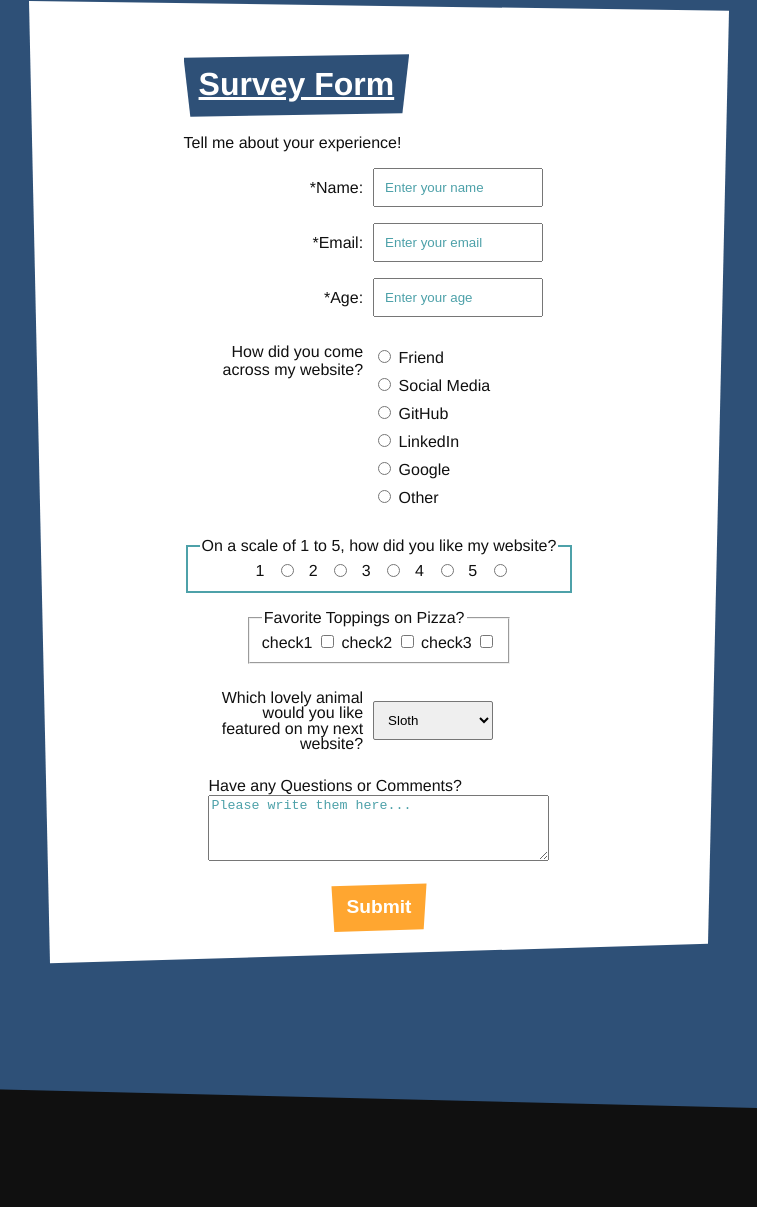
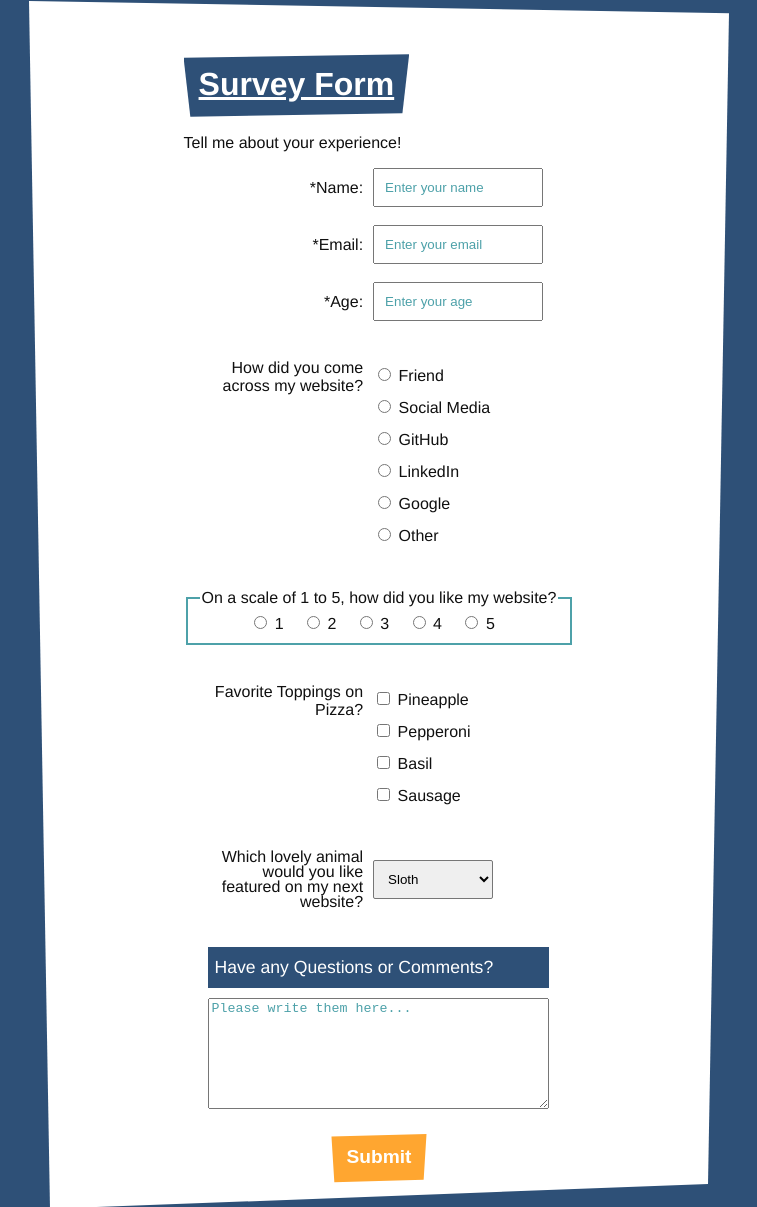
Before and after one commit to JamesScript7/survey-form, a plain HTML site: page index.html in a window 1280 px wide. Shown: the part 49-1256 px from the top of the page, without its empty margins (261-1018 px from the left). Drawn offline with Linux system fonts and the light colour scheme.

Commit message:
Style textarea

```diff
--- a/css/main.scss
+++ b/css/main.scss
@@ -1,4 +1,6 @@
 $font: Helvetica, sans-serif;
+$input-padding: 10px;
+// Colors
 $dark-color: #101010;
 $snow-color: #FFFAFA;
 $white-color: #FFFFFF;
@@ -6,7 +8,7 @@ $white-color: #FFFFFF;
 $blue-color: #2E5077;
 $teal-color: #4DA1A9;
 $orange-color: #FFA630;
-$input-padding: 10px;
+$green-color: #D6F8D6;
 
 * {
   box-sizing: border-box;
@@ -53,7 +55,7 @@ header {
 form {
   display: grid;
   justify-items: center;
-  grid-row-gap: 16px;
+  grid-row-gap: 18px;
   .row {
     width: 90%;
     display: grid;
@@ -94,12 +96,13 @@ form {
     }
   }
 }
-// TRAFFIC SOURCE
-.traffic-source {
+// TRAFFIC SOURCE && PIZZA TOPPINGS
+.selection-list {
   width: 90%;
   border: none;
   display: grid;
   grid-template-columns: repeat(auto-fit, 170px);
+  margin-top: 10px;
   div {
     padding: $input-padding;
     text-align: right;
@@ -109,10 +112,10 @@ form {
     padding: $input-padding 0;
     grid-column: 2 / 3;
     li {
-      padding: 4px 0;
+      padding: 6px 0;
       transition: background-color 0.6s;
       &:hover {
-        background-color: #D6F8D6;
+        background-color: $green-color;
       }
     }
   }
@@ -122,8 +125,20 @@ fieldset.rate-site {
   border-style: solid;
   border-color: $teal-color;
   text-align: center;
-  label, input {
-    padding: 2%;
+  margin-top: 10px;
+  label {
+    padding-right: 14px;
+  }
+}
+// QUESTIONS COMMENTS
+div.text-area {
+  label {
+    font-size: 1.1em;
+    display: block;
+    margin: 10px 0;
+    padding: 10px 6px;
+    color: $white-color;
+    background-color: $blue-color;
   }
 }
 @media only screen and (max-width: 400px) {
--- a/index.html
+++ b/index.html
@@ -34,7 +34,7 @@
 						<input type="number" id="number" name="age" placeholder="Enter your age" required>
 					</div>
 					<!-- TRAFFIC SOURCE -->
-					<div class="traffic-source">
+					<div class="selection-list">
 						<div>How did you come across my website?</div>
 						<ul>
 							<li>
@@ -66,27 +66,39 @@
 					<!-- RATE MY SITE -->
 					<fieldset class="rate-site">
 						<legend>On a scale of 1 to 5, how did you like my website?</legend>
+						<input type="radio" id="1-label" name="radio" value="1">
 						<label for="1-label">1</label>
-						<input type="radio" id="1-label" name="radio" value="1">
+						<input type="radio" id="2-label" name="radio" value="2">
 						<label for="2-label">2</label>
-						<input type="radio" id="2-label" name="radio" value="2">
+						<input type="radio" id="3-label" name="radio" value="3">
 						<label for="3-label">3</label>
-						<input type="radio" id="3-label" name="radio" value="3">
+						<input type="radio" id="4-label" name="radio" value="4">
 						<label for="4-label">4</label>
-						<input type="radio" id="4-label" name="radio" value="4">
+						<input type="radio" id="5-label" name="radio" value="5">
 						<label for="5-label">5</label>
-						<input type="radio" id="5-label" name="radio" value="5">
 					</fieldset>
-					<!-- SOMETHING -->
-					<fieldset>
-						<legend>Favorite Toppings on Pizza?</legend>
-						<label for="check1">check1</label>
-						<input type="checkbox" id="check1" value="check1">
-						<label for="check2">check2</label>
-						<input type="checkbox" id="check2" value="check2">
-						<label for="check3">check3</label>
-						<input type="checkbox" id="check3" value="check3">
-					</fieldset>
+					<!-- PIZZA TOPPINGS -->
+					<div class="selection-list">
+						<div>Favorite Toppings on Pizza?</div>
+						<ul>
+							<li>
+								<input type="checkbox" id="pineapple-label" value="pineapple">
+								<label for="pineapple-label">Pineapple</label>
+							</li>
+							<li>
+								<input type="checkbox" id="pepperoni-label" value="pepperoni">
+								<label for="pepperoni-label">Pepperoni</label>
+							</li>
+							<li>
+								<input type="checkbox" id="basil-label" value="basil">
+								<label for="basil-label">Basil</label>
+							</li>
+							<li>
+								<input type="checkbox" id="sausage-label" value="sausage">
+								<label for="sausage-label">Sausage</label>
+							</li>
+						</ul>
+					</div>
 					<!-- FEATURE ANIMAL -->
 					<div class="row">
 						<label for="dropdown">Which lovely animal would you like featured on my next website?</label>
@@ -103,12 +115,10 @@
 						</select>
 					</div>
 					<!-- COMMENTS -->
-					<div>
+					<div class="text-area">
+						<label for="comments">Have any Questions or Comments?</label>
 						<div>
-							<label for="comments">Have any Questions or Comments?</label>
-						</div>
-						<div>
-							<textarea id="comments" rows="4" cols="40" placeholder="Please write them here..."></textarea>
+							<textarea id="comments" rows="7" cols="40" placeholder="Please write them here..."></textarea>
 						</div>
 					</div>
 
@@ -122,10 +132,10 @@
 				<a href="https://james-kim.surge.sh" target="_blank" rel="noopener">James Kim</a>
 			</p>
 			<p>
-				<a href="https://github.com/JamesScript7" target="_blank" rel="noopener">GitHub</a>
+				<a href="https://www.linkedin.com/in/jameskim16/" target="_blank" rel="noopener">LinkedIn</a>
 			</p>
 			<p>
-				<a href="https://www.linkedin.com/in/jameskim16/" target="_blank" rel="noopener">LinkedIn</a>
+				<a href="https://github.com/JamesScript7" target="_blank" rel="noopener">GitHub</a>
 			</p>
 			<p>
 				<a mailto:jameshkim7@gmail.com>Email</a>
```
Also changed, not shown: css/main.css.
